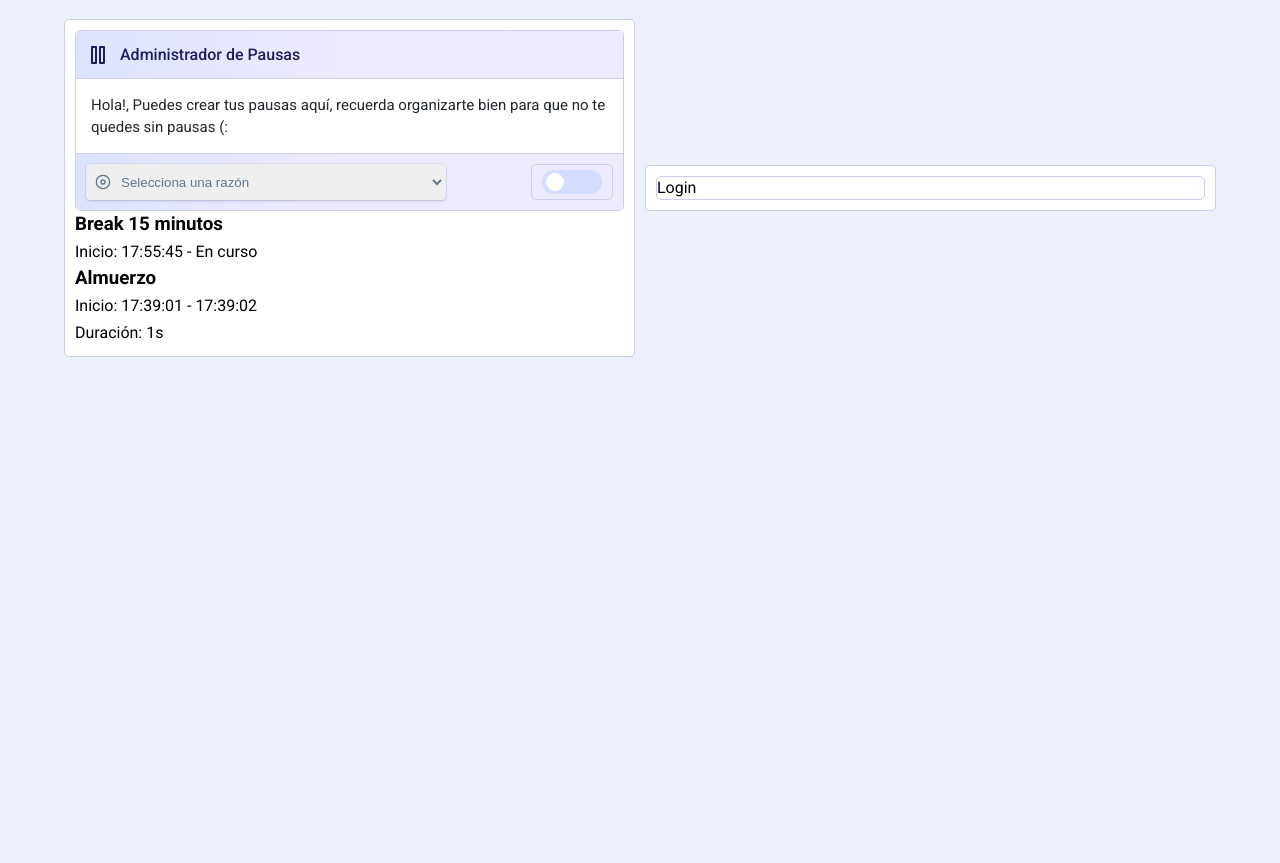
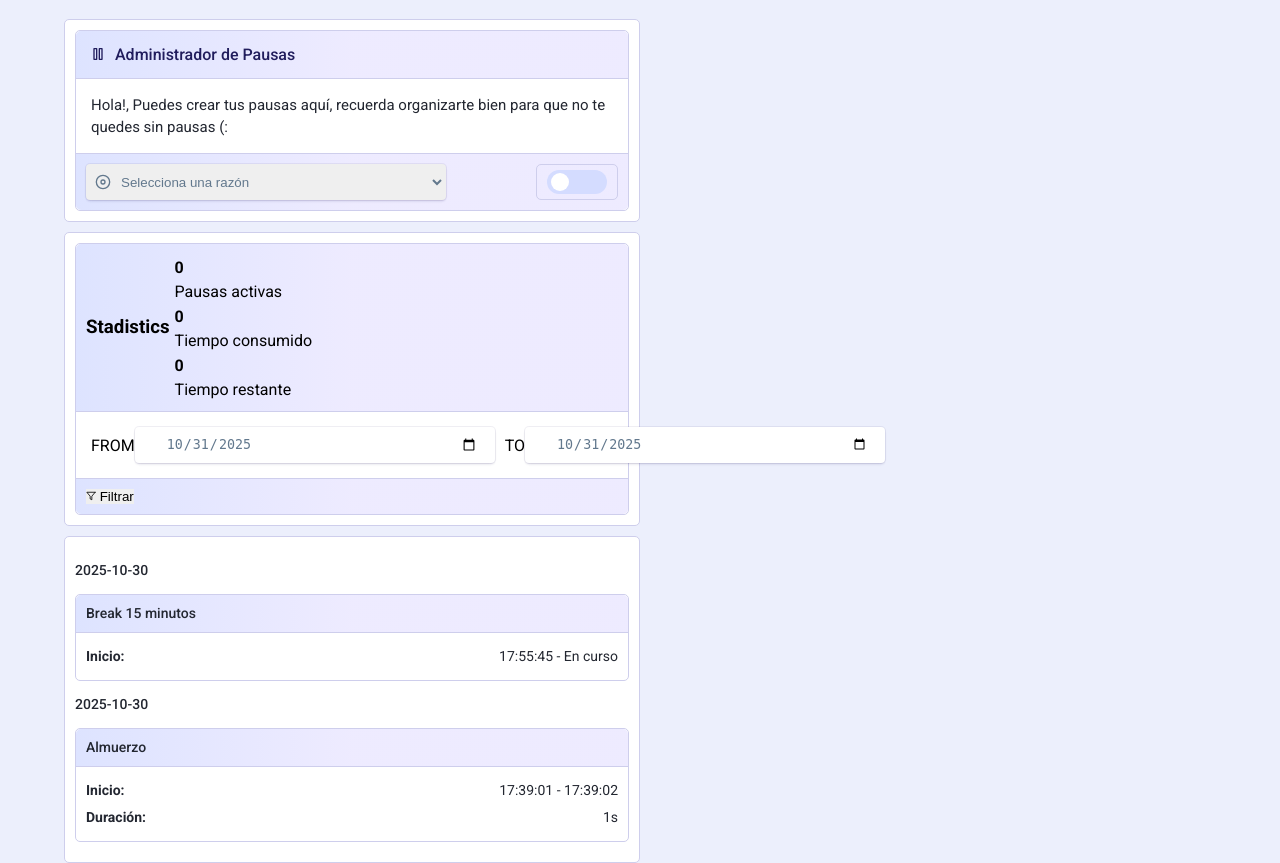
Before and after one commit to trainsbee/paragon, a PHP site: page /paragon/login.php in a window 1280 px wide. Shown: the part 101-964 px from the top of the page. Before the commit the page ends 458 px from the top, so only its background shows below. Run offline with PHP 8.4, Linux system fonts and the light colour scheme.

Commit message:
update left

```diff
--- a/assets/css/app.css
+++ b/assets/css/app.css
@@ -387,14 +387,10 @@ main{
     display: flex;
     align-items: center;
     gap: 1rem;
-
     border-radius: 0.5rem;
 }
 .container .column{
     width: 50%;
-    border: 1px solid var(--clr-border-light);
-    background-color: var(--bg-white);
-    padding: 1rem;
 }
 .container .column:first-child{
     border-radius: 0.5rem;
@@ -407,15 +403,25 @@ main{
  * Form Container
  *
 */
-.form-container {
+
+.box-column{
     border: 1px solid var(--clr-border-light);
+    background-color: var(--bg-white);
+    padding: 1rem;
     border-radius: 0.5rem;
-
+}
+.mt-1{
+    margin-top: 1rem;
+}
+.box-column .form-container{
+        border: 1px solid var(--clr-border-light);
+    background-color: var(--bg-white);
+    border-radius: 0.5rem;
 }
 .form-container .form-header{
     display: flex;
     align-items: center;
-    gap: 1rem;
+    gap: 0.5rem;
     padding: 1rem;
     border-bottom: 1px solid var(--clr-border-light);
     background: linear-gradient(90deg, rgb(131 153 255 / 27%) 0%, rgb(237 234 255 / 96%) 50%);
@@ -527,3 +533,69 @@ main{
         background-color: #f4433614;
         border: 1px solid #fb3b312b;
     }
+    .card-pause{
+        border: 1px solid var(--clr-border-light);
+        border-radius: 0.5rem;
+        margin: 1rem 0;
+    }
+    .card-pause h3{
+     color: var(--clr-text-secondary);
+    font-size: 1.4rem;
+    font-weight: 500;
+    border-bottom: 1px solid var(--clr-border-light);
+    background: linear-gradient(90deg, rgb(131 153 255 / 27%) 0%, rgb(237 234 255 / 96%) 50%);
+    padding: 0.5rem 1rem;
+
+    border-top-left-radius: 0.5rem;
+    border-top-right-radius: 0.5rem;
+    }
+    .card-pause .card-body{
+        padding: 1rem;
+    }
+    .card-pause .info-row{
+        display: flex;
+        align-items: center;
+        gap: 1rem;
+        justify-content: space-between;
+        font-size: 1.4rem;
+    }
+    .card-pause .info-row .box h4{
+        color: var(--clr-text-secondary);
+        font-size: 1.4rem;
+        font-weight: 500;
+    }
+     .card-pause .info-label{
+      font-weight: bold;
+     }
+    .card-pause .info-label,.card-pause .info-value{
+        color: var(--clr-text-secondary);
+    }
+    .date-pause h3{
+        color: var(--clr-text-secondary);
+        font-size: 1.4rem;
+        font-weight: 500;
+    }
+    .date-pause.first{
+            margin-top: 1rem;
+    }
+
+    .form-group input{
+    width: 100%;
+    height: 3.6rem;
+    padding: 0rem 1.6rem;
+    width: 360px;
+    max-width: 480px;
+    padding-left: 3rem;
+    color: #62788d;
+    border-radius: 4px;
+    border:1px solid transparent;
+    box-shadow:
+  0 0 0 1px rgba(41, 37, 98, 0.07),
+  0 2px 3px -1px rgba(41, 37, 98, 0.12),
+  0 1px 3px -1px rgba(41, 37, 98, 0.12);
+}
+.range-container .form-body{
+    display: flex;
+    align-items: center;
+    gap: 1rem;
+}
--- a/login.php
+++ b/login.php
@@ -22,7 +22,6 @@
               <span class="dgm-icon" icon-data="monitor"><i data-feather="monitor"></i></span>
               Monitoring
             </a>
-
             <a href="attendance.php">
               <span class="dgm-icon" icon-data="calendar"><i data-feather="calendar"></i></span>
               Attendance
@@ -41,9 +40,12 @@
         </div>
       </div>
     </div>
+
     <nav class="navbar container">
       <div class="left">
-                <a href="index.php"><img src="<?php echo BASE_URL; ?>assets/images/brand/brand_logo.webp" alt="Logo"></a>
+        <a href="index.php">
+          <img src="<?php echo BASE_URL; ?>assets/images/brand/brand_logo.webp" alt="Logo">
+        </a>
       </div>
       <div class="center">
         <form action="" class="form-group">
@@ -52,7 +54,6 @@
         </form>
       </div>
       <div class="right">
-
         <div class="profile">
           <div class="profile-img">
             <img src="https://vaion.neositio.com/uploads/profiles/profile_MGR001_1758653823.png" alt="Profile">
@@ -65,13 +66,15 @@
       </div>
     </nav>
   </header>
+
   <main>
     <div class="container">
       <div class="columns">
         <div class="column">
+          <div class="box-column">
                 <div class="form-container pauses">
             <div class="form-header">
-                    <i data-feather="pause"></i>
+              <span class="dgm-icon" icon-data="pause"><i data-feather="pause"></i></span>
               <h2>Administrador de Pausas</h2>
             </div>
             <div class="form-body">
@@ -99,37 +102,105 @@
               </div>
             </div>
           </div>
+          </div>
+
+          <div class="box-column mt-1">
+            <div class="form-container">
+                <div class="form-header">
+                    <h3>Stadistics</h3>
+                    <div class="info-row">
+                        <div class="box">
+                            <h4 id="total-pauses">0</h4>
+                            <p>Pausas activas</p>
+                        </div>
+                        <div class="box">
+                            <h4 id="total-pause-time">0</h4>
+                            <p>Tiempo consumido</p>
+                        </div>
+                        <div class="box">
+                            <h4 id="total-remaining-time">0</h4>
+                            <p>Tiempo restante</p>
+                        </div>
+                    </div> <!-- /.info-row -->
+                </div> <!-- /.form-header -->
+
+                <form class="filter-date range-container" id="filter-form">
+                    <div class="form-body">
+                        <div class="form-group">
+                            <label>FROM</label>
+                            <input type="date" value="<?php
+                                $today = new DateTime('now', new DateTimeZone(TIMEZONE));
+                                echo $today->format('Y-m-d');
+                            ?>" id="start-date">
+                        </div>
+                        <div class="form-group">
+                            <label>TO</label>
+                            <input type="date" value="<?php
+                                $today = new DateTime('now', new DateTimeZone(TIMEZONE));
+                                echo $today->format('Y-m-d');
+                            ?>" id="end-date">
+                        </div>
+                    </div> <!-- /.form-body -->
+
+                    <div class="form-footer">
+                        <button type="submit" class="filter-button">
+                            <i data-feather="filter" style="width: 1rem; height: 1rem;"></i>
+                            Filtrar
+                        </button>
+                    </div>
+                </form>
+            </div> <!-- /.form-container -->
+          </div>
+
+          <div class="box-column mt-1">
+            <div class="pauses-list">
             <!-- Card pause -->
+            <div class="date-pause first">
+              <h3>2025-10-30</h3>
+            </div>
             <div class="card-pause">
               <h3>Break 15 minutos</h3>
+              <div class="card-body">
                 <div class="info-row">
                   <span class="info-label">Inicio:</span>
                   <span class="info-value">17:55:45 - En curso</span>
                 </div>
               </div>
+            </div>
+
             <!-- Card pause -->
+            <div class="date-pause">
+              <h3>2025-10-30</h3>
+            </div>
             <div class="card-pause">
               <h3>Almuerzo</h3>
+              <div class="card-body">
                 <div class="info-row">
                   <span class="info-label">Inicio:</span>
                   <span class="info-value">17:39:01 - 17:39:02</span>
                 </div>
                 <div class="info-row">
                   <span class="info-label">Duración:</span>
-                <span class="info-value">1s</span></div>
+                  <span class="info-value">1s</span>
                 </div>
               </div>
+            </div>
+          </div>
+          </div>
+        </div>
+
         <div class="column">
           <div class="form-container">
             <p>Login</p>
+
           </div>
         </div>
       </div>
     </div>
   </main>
-    <footer>
 
-    </footer>
+  <footer></footer>
+
   <script>
     feather.replace();
   </script>
```
Also changed, not shown: dashboard.php (+3 -5 lines), left.php (added, +276 -0 lines), 1 other file. Lines whose indentation alone changed are shown as unchanged.
